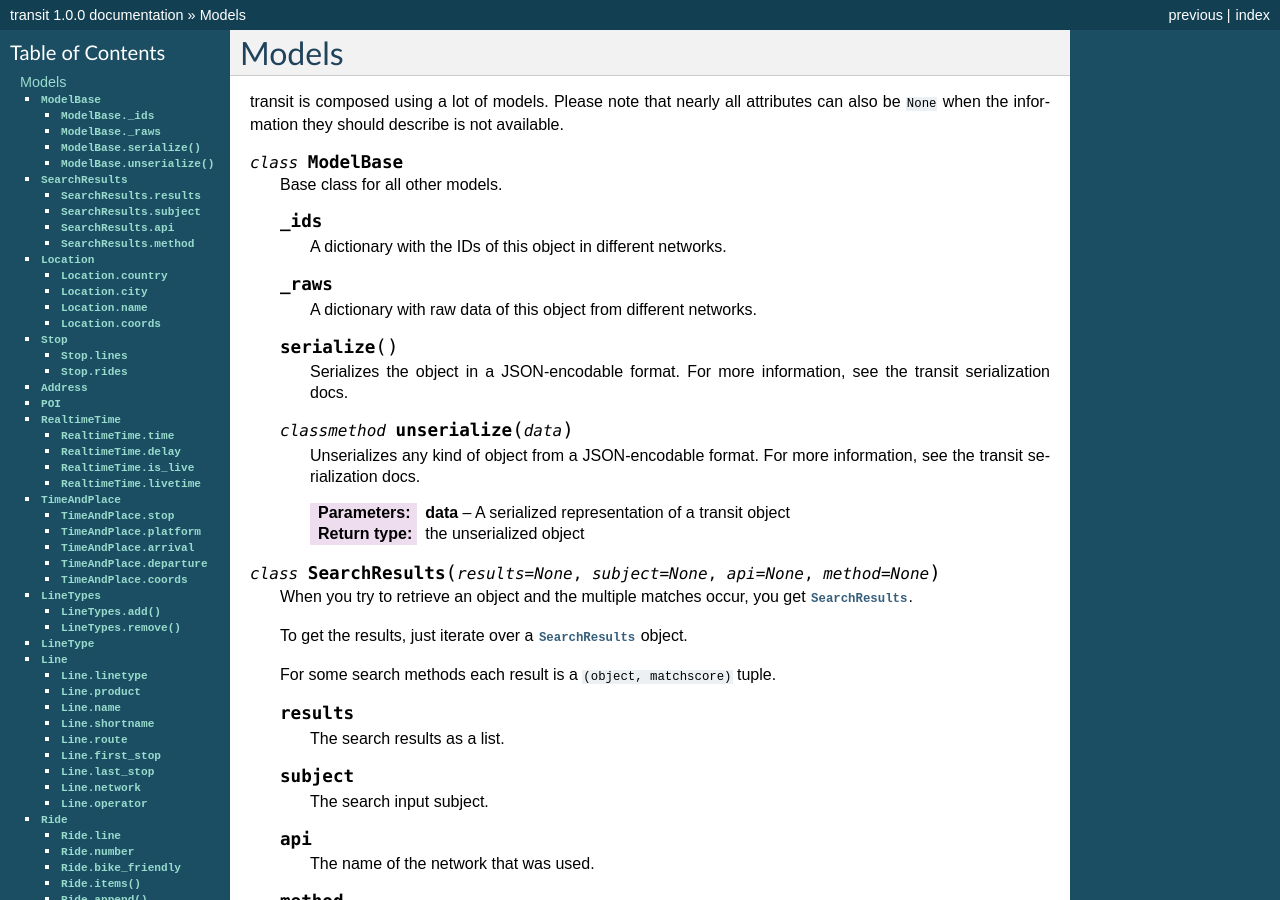
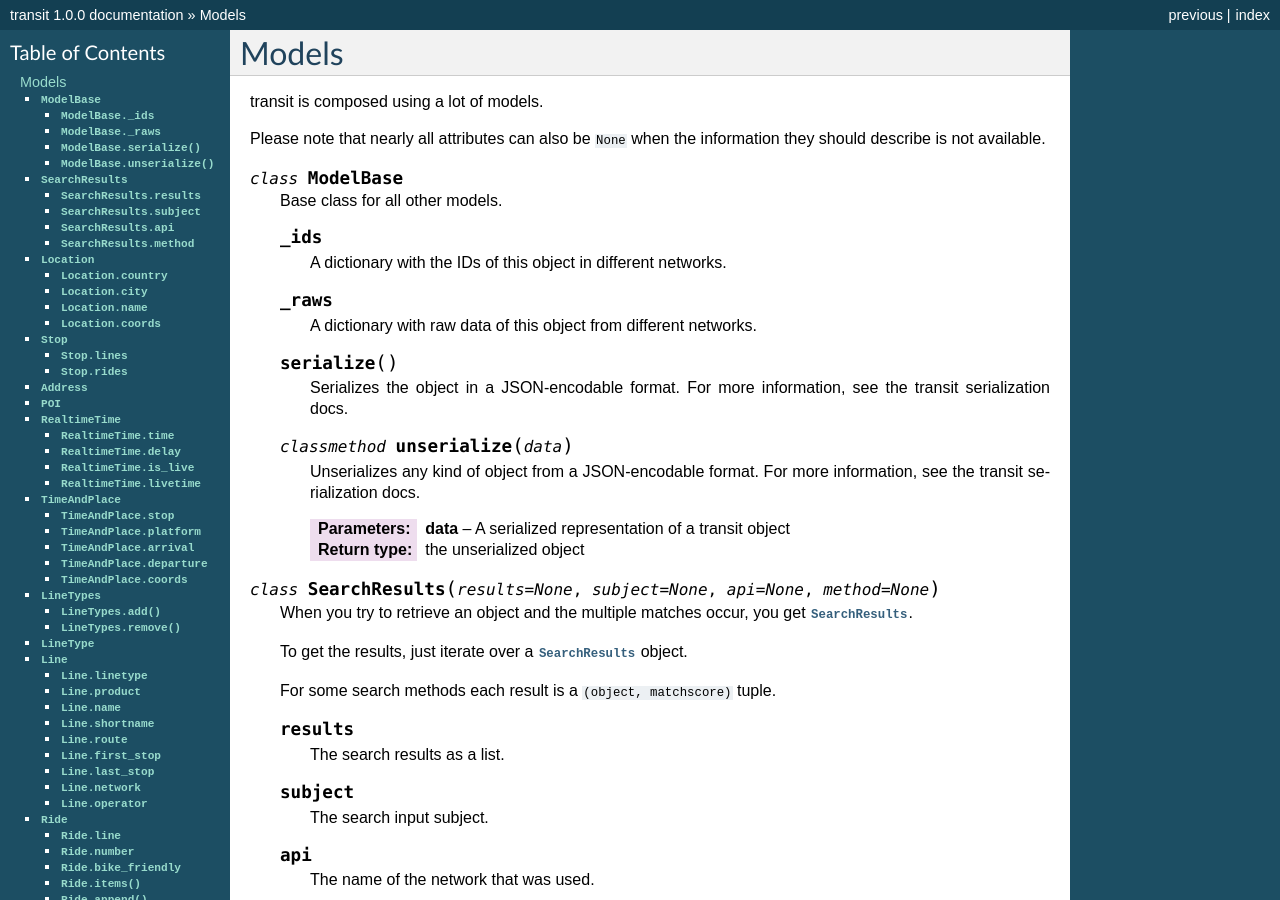
Before and after one commit to codingcatgirl/choo, a Sphinx documentation site: the page built from docs/transit/models.rst, in a window 1280 px wide and 900 px high. Built offline with Sphinx 7.4.7, drawn with Linux system fonts in a browser that asks for light colours; some of the changed text lies outside the part shown.

Commit message:
docs improvements

```diff
--- a/docs/transit/models.rst
+++ b/docs/transit/models.rst
@@ -1,7 +1,9 @@
 Models
 ======
 
-transit is composed using a lot of models. Please note that nearly all attributes can also be ``None`` when the information they should describe is not available.
+transit is composed using a lot of models.
+
+Please note that nearly all attributes can also be ``None`` when the information they should describe is not available.
 
 .. py:class:: ModelBase()
 
@@ -115,7 +117,7 @@
         The (expected) delay as a `datetime.timedelta` object or None.
         Please note that a zero delay is not the same as None. None stands for absence of real time information.
 
-    The following attributes are dynamic and cannot be set:
+    **The following attributes are dynamic and cannot be set:**
 
     .. attribute:: is_live
 
@@ -270,7 +272,7 @@
 
         Insert a :py:class:`TimeAndPlace` as the new position ``position``.
 
-    The following attributes are dynamic and cannot be set:
+    **The following attributes are dynamic and cannot be set:**
 
     .. attribute:: is_complete
 
@@ -300,7 +302,7 @@
 
     All attributes of the :py:class:`Ride` are also directly accessible through a :py:class:`RideSegment`.
 
-    This following attributes are dynamic and cannot be set:
+    **This following attributes are dynamic and cannot be set:**
 
     .. attribute:: is_complete
 
@@ -356,7 +358,7 @@
 
         Walk speed assumed for this trip as a string. (``slow``, ``normal`` or ``fast``)
 
-    The following attributes are dynamic but *can* also be overwritten.
+    **The following attributes are dynamic** but **can** also be overwritten.
 
     Overwriting them does not overwrite the original and only affects this object. This can be used to describe a unknown trip to use as an argument for trip searching.
 
```
